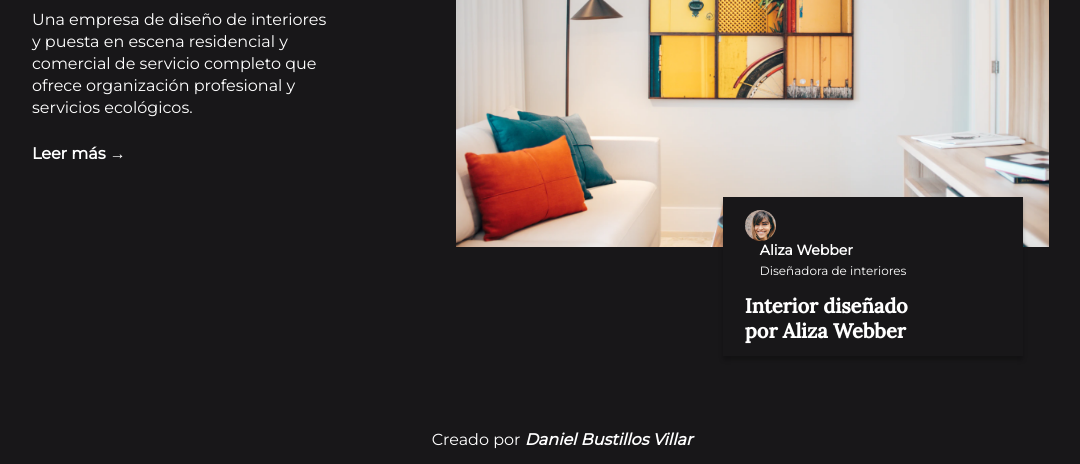
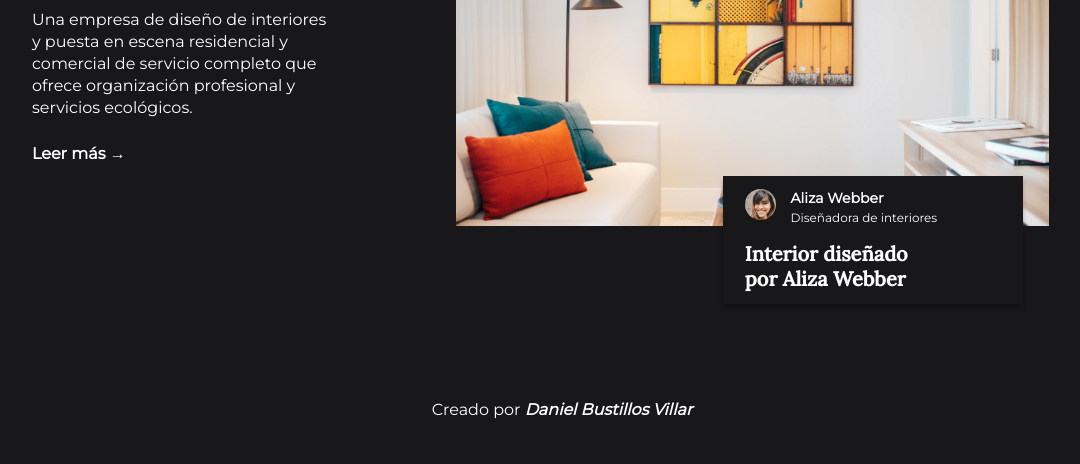
Before and after one commit to DanielBustillosVillar/consultor_interiores, a plain HTML site: page index.html in a window 1280 px wide. Shown: the part 351-815 px from the top of the page, without its empty margins (78-1158 px from the left). Drawn offline with nearby package versions, Linux system fonts and the light colour scheme.

Commit message:
Corrigiendo errores

```diff
--- a/css/estilos.css
+++ b/css/estilos.css
@@ -146,10 +146,12 @@ img{
 }
 .datos{
     display: flex;
+    width: 75%;
     flex-wrap: wrap;
     height: 40px;
     padding-left: 15px;
     margin-bottom: 12px;
+
 }
 .tarjeta h2{
     font-size: 12px;
```
